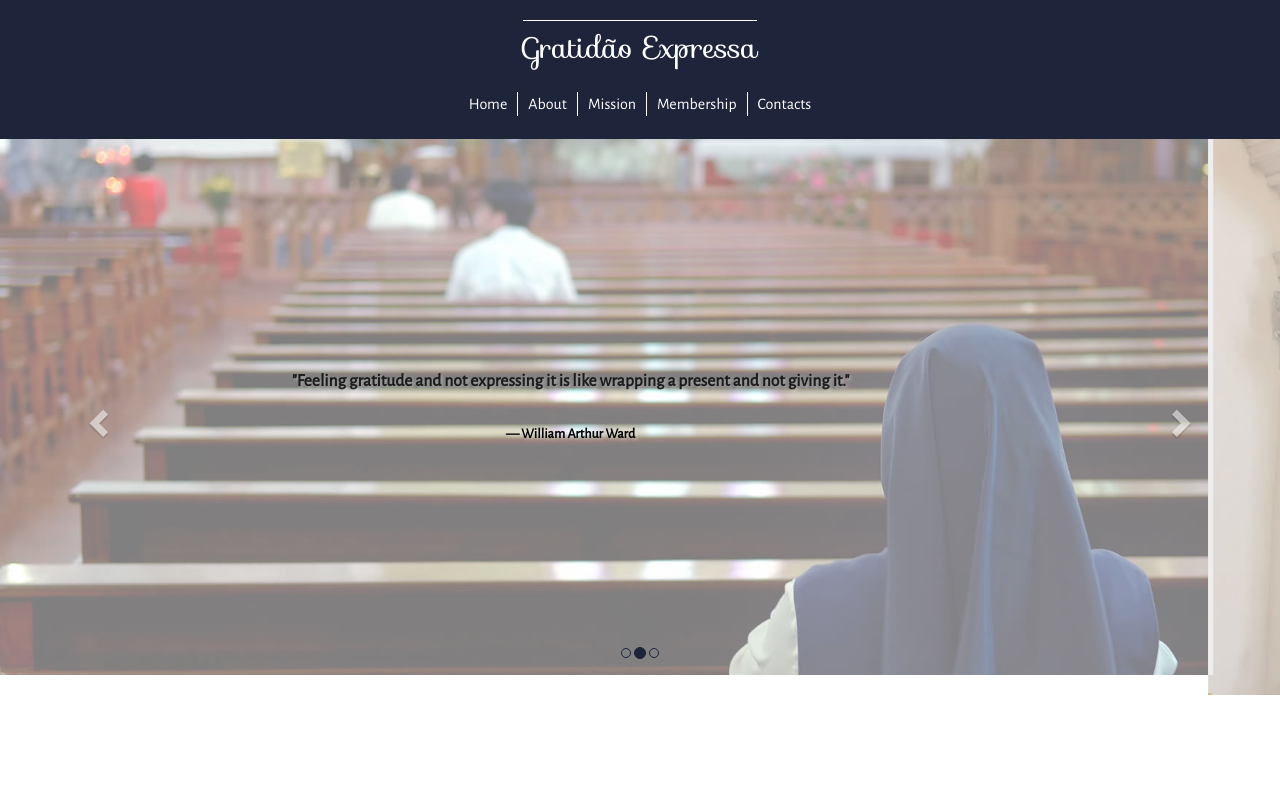
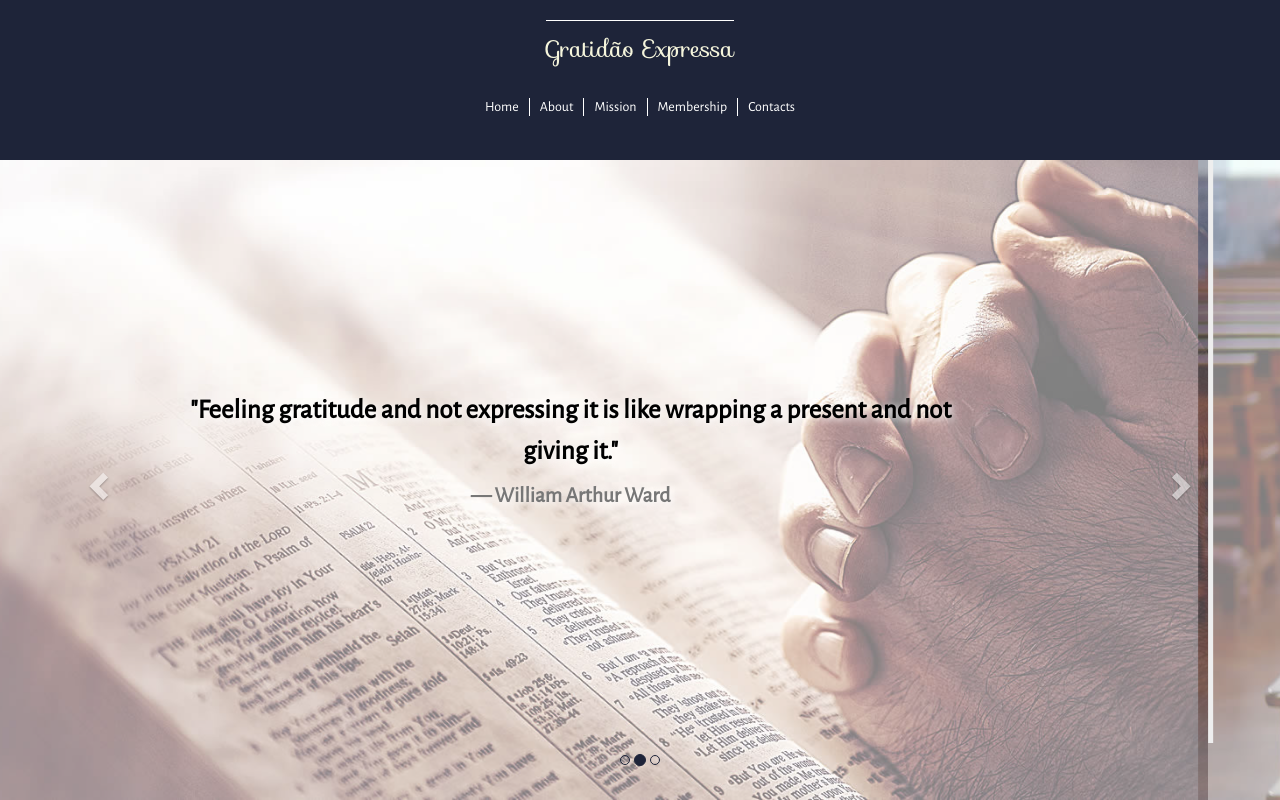
Before and after one commit to branquinhoaa/gratitude-site, a plain HTML site: page index.html in a window 1280 px wide. Drawn offline with nearby package versions, Linux system fonts and the light colour scheme.

Commit message:
using sass to style the first part

```diff
--- /dev/null
+++ b/helper/mixins.scss
@@ -0,0 +1,12 @@
+
+//In Sass, a mixin lets you make groups of CSS declarations that you want to reuse throughout your site.
+//Mixins also have the ability to take in a value.
+//An argument, or parameter, is a value passed to the mixin that will be used inside the mixin
+//Try to only create mixins that take in an argument, otherwise you should extend.
+//Always look at your CSS output to make sure your extend is behaving as you intended.
+@mixin each-blockquote($file){
+ &:after{
+  @extend %eachblockquote;
+  background-image: url(#{$file}.jpg);
+ }
+}
--- /dev/null
+++ b/helper/placeholders.scss
@@ -0,0 +1,26 @@
+//Sometimes, you may create classes solely for the purpose of extending them and never actually use them inside your HTML.
+//Sass anticipated this and allows for a special type of selector called a placeholder. You can think of placeholder selectors as behaving just like a class or id selector, but using the % notation instead of # or .
+
+
+%allblockquotes{
+ line-height: 1.5em;
+ color: rgba(0,0,0,1);
+ text-shadow: 2px 2px 7px rgba(255,255,255,1);
+ font-weight: 600;
+ text-align: center;
+ padding: 18%;
+ width: 100%;
+ font-size: 27px;
+}
+
+%eachblockquote{
+ content: "";
+ background-size: cover;
+ opacity: 0.5;
+ top: 0;
+ left: -10px;
+ bottom: 0;
+ right: 0;
+ position: absolute;
+ z-index: -1;
+}
--- /dev/null
+++ b/helper/variables.scss
@@ -0,0 +1,9 @@
+
+$title-font: normal 24px/1.5 'titleFont',cursive;
+$text-font: normal 18px/1 'Alegreya Sans','Open Sans', sans-serif;
+$link-font: normal 14px/1 'Alegreya Sans','Open Sans', sans-serif;
+$main-color: #1E2439;
+$hover-color: #EC9E9E;
+$font-color:#fff;
+$no-margin-padding: 0px;
+$standart-border: 1px solid white;
--- a/index.html
+++ b/index.html
@@ -4,7 +4,7 @@
       <meta charset="utf-8">
       <meta name="viewport" content="width=device-width, initial-scale=1.0">
       <link rel="stylesheet" media="screen" href="https://cdnjs.cloudflare.com/ajax/libs/twitter-bootstrap/3.3.5/css/bootstrap.min.css">
-      <link rel="stylesheet" href="style.css">
+      <link rel="stylesheet" href="tryingSaas.css">
       <link href='https://fonts.googleapis.com/css?family=Open+Sans:400,300' rel='stylesheet' type='text/css'>
       <link href='https://fonts.googleapis.com/css?family=Alegreya+Sans' rel='stylesheet' type='text/css'>
       <title>Minimum Bootstrap HTML Skeleton</title>
@@ -13,7 +13,7 @@
    </head>
 
    <body>
-      <div class="container" id="allScreen">
+      <div class="container-fluid" id="allScreen">
          <div class="container-fluid" id="top">
             <div id="title"><h1>Gratidão Expressa</h1></div>
             <nav class="navbar" id="naviBar">
@@ -26,7 +26,9 @@
                </ul>
             </nav>
          </div>
+
          <div id="carousel-example-generic" class="carousel slide" data-ride="carousel">
+
             <ol class="carousel-indicators">
                <li data-target="#carousel-example-generic" data-slide-to="0" class="active"> </li>
                <li data-target="#carousel-example-generic" data-slide-to="1"> </li>
--- /dev/null
+++ b/tryingSaas.scss
@@ -0,0 +1,104 @@
+@font-face{
+ font-family:'titleFont';
+ src:
+  url("fonts/sofia/Sofia-Regular.otf")
+  format("opentype");
+}
+@import "helper/variables";
+@import "helper/mixins";
+@import "helper/placeholders";
+
+
+body{
+ margin: $no-margin-padding;
+ padding: $no-margin-padding;
+ font: $text-font;
+ color: $font-color;
+}
+
+#allScreen{
+ width: 100%;
+ margin: 0;
+ padding: 0;
+ #top{
+  height: 20vh;
+  background-color: $main-color;
+  h1{
+   font: $title-font;
+   color: beige;
+   border-top: $standart-border;
+   padding-top: 10px;
+   padding-bottom: 0;
+   margin-bottom: 0;
+   margin-bottom: 5px;
+  }
+ }
+}
+
+#firstSlide{
+ @extend %allblockquotes;
+ @include each-blockquote('images/slide');
+}
+
+#secondSlide{
+ @extend %allblockquotes;
+ @include each-blockquote('images/slide1');
+}
+
+#thirdSlide{
+ @extend %allblockquotes;
+ @include each-blockquote('images/slide2');
+}
+
+
+
+.nav>li{
+ text-align: center;
+ a{
+  font: $link-font;
+  color: $font-color;
+  border-right: $standart-border;
+  padding: 2px 10px;
+  &:hover{
+   color: $hover-color;
+   transition: all 0.5s;
+   background-color: transparent;
+  }
+ }
+}
+  #noBorder{
+   border-right: transparent;
+  }
+
+#title, #naviBar{
+ display: flex;
+ margin-bottom: 10px;
+ margin-top: 0;
+ flex-direction: column;
+ align-items: center;
+ justify-content: center;
+}
+
+div#carousel-example-generic {
+   height: 40%;
+}
+
+
+.carousel-control.right, .carousel-control.left {
+   background-image: none;
+}
+
+.carousel-indicators li{
+   border: 1px solid #1E2439;
+}
+.carousel-indicators .active{
+   background-color: #1E2439;
+}
+
+.carousel-inner>.item{
+   height: 80vh;
+}
+
+.carousel-inner>.item.active{
+height: 80vh;
+}
```
Also changed, not shown: style.css, tryingSaas.css (added), 3 other files.
